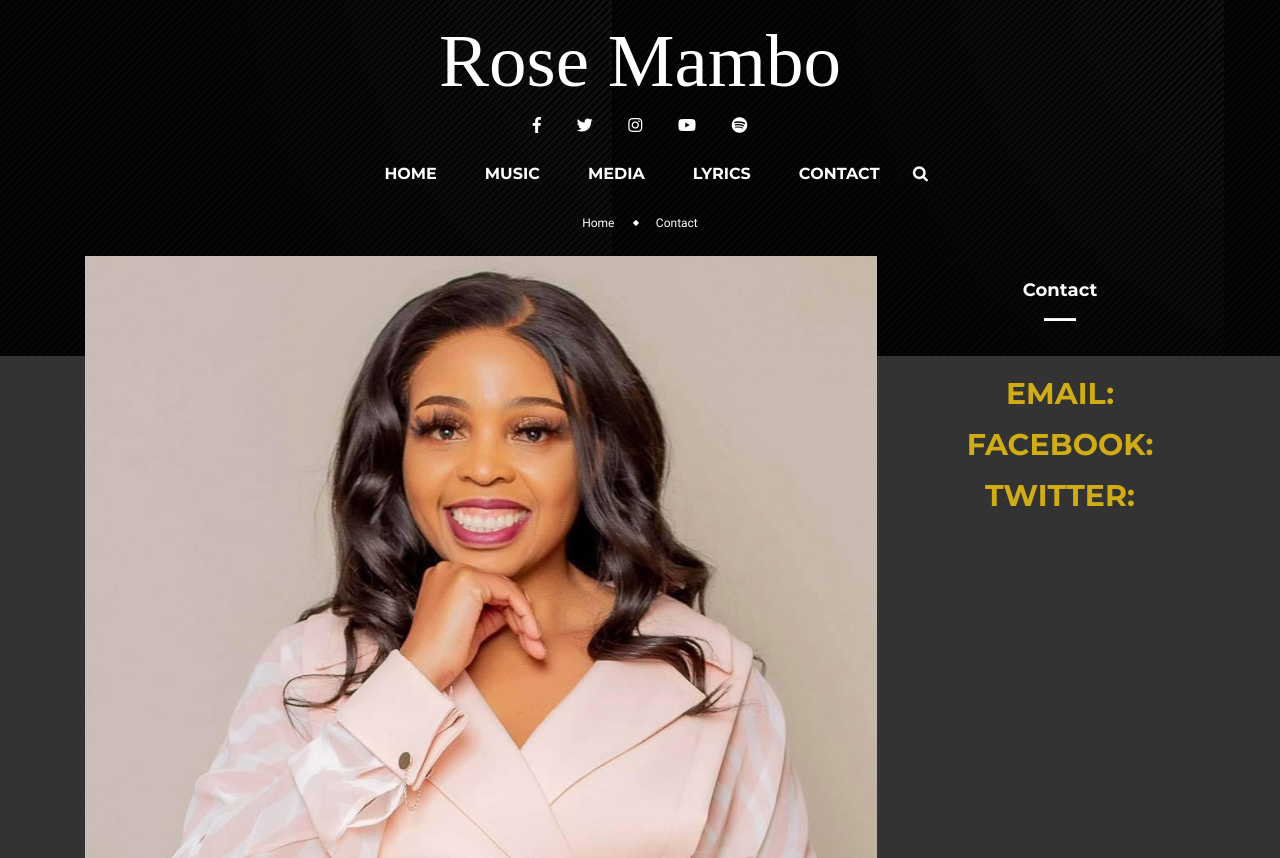
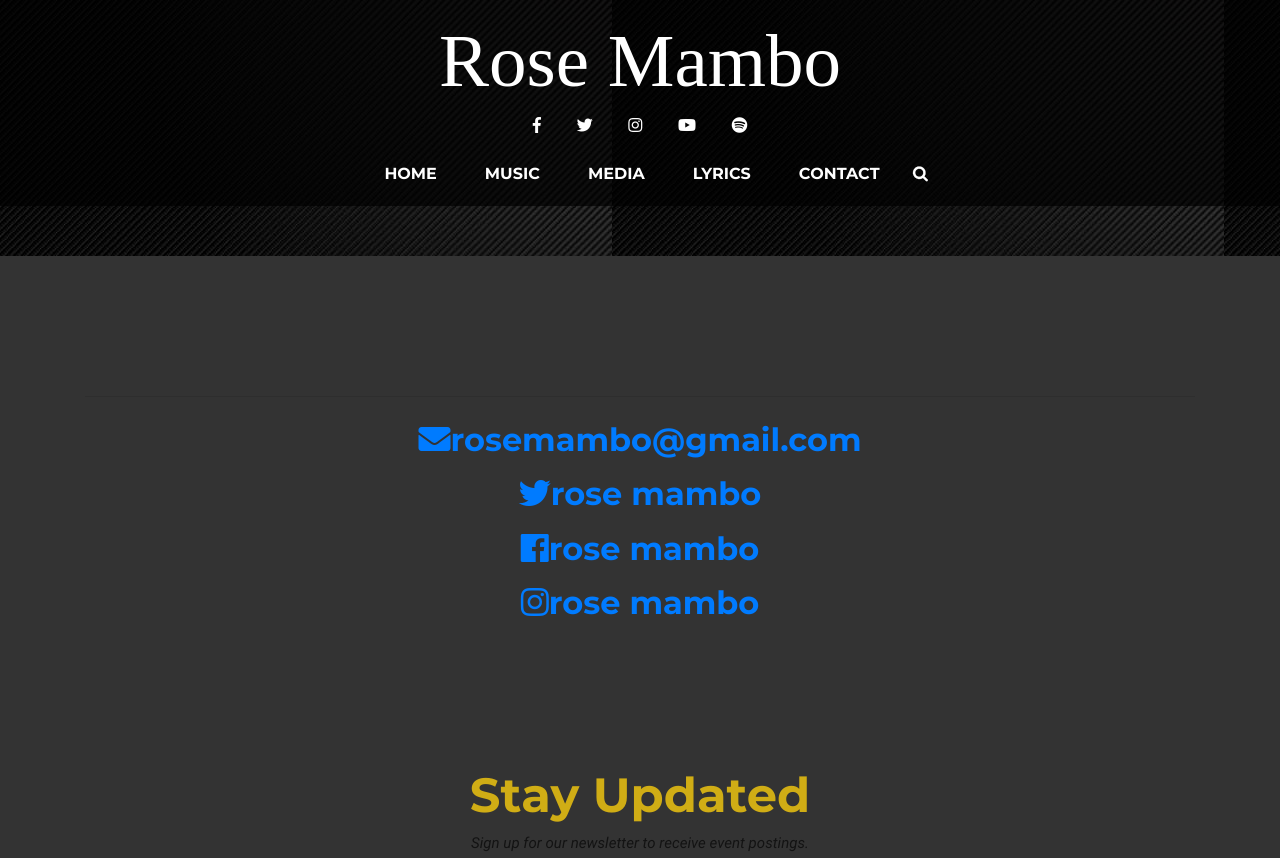
Before and after one commit to alois21/rosey, a plain HTML site: page contact.html in a window 1280 px wide. Shown: the top 858 px of the page. Drawn offline with Linux system fonts and the light colour scheme; a web font is replaced by a local one.

Commit message:
Update contact.html

```diff
--- a/contact.html
+++ b/contact.html
@@ -1,9 +1,3 @@
-<!--
-    /   site by Alois K  Musiiwa
-    / aloismusiiwa.epizy.com
-
-    -->
-
 <!--
     /   site by Alois K  Musiiwa
     / aloismusiiwa.epizy.com
@@ -14,18 +8,22 @@
 <html lang="en">
 
 <head>
-    <!-- Required meta tags -->
+
+
     <meta charset="utf-8">
     <meta name="viewport" content="width=device-width, initial-scale=1, shrink-to-fit=no">
     <link rel="stylesheet" href="https://use.fontawesome.com/releases/v5.7.2/css/all.css"
         integrity="sha384-fnmOCqbTlWIlj8LyTjo7mOUStjsKC4pOpQbqyi7RrhN7udi9RwhKkMHpvLbHG9Sr" crossorigin="anonymous">
     <link rel="stylesheet" href="assets/css/bootstrap.min.css">
     <link rel="stylesheet" href="assets/css/style.css">
+    <link rel="preconnect" href="https://fonts.googleapis.com">
+    <link rel="preconnect" href="https://fonts.gstatic.com" crossorigin>
+    <link href="https://fonts.googleapis.com/css2?family=Raleway:ital,wght@1,900&display=swap" rel="stylesheet">
 
     <title>Rose Mambo</title>
 </head>
 
-<body class="article-pg">
+<body>
     <header class="mt-0 pt-0">
         <div class="bg-cover clearfix pt-3">
             <h2 class="logo">Rose Mambo</h2>
@@ -66,7 +64,7 @@
                                 <a class="nav-link" href="index.html">HOME</a>
                             </li>
                             <li class="nav-item">
-                                <a class="nav-link" href="#">MUSIC</a>
+                                <a class="nav-link" href="music.html">MUSIC</a>
                             </li>
                             <li class="nav-item">
                                 <a class="nav-link" href="media.html">MEDIA</a>
@@ -93,97 +91,63 @@
                     </div>
                 </nav>
             </div>
-            <ul class="nav nav-fill mx-auto breadc pb-3">
-                <li class="nav-item">
-                    <a class="nav-link active" href="index.html">Home</a>
-                </li>
-                <li><img src="assets/images/star-shape.png" class="mt-2" alt=""></li>
-                <li class="nav-item">
-                    <a class="nav-link" href="#">Contact</a>
-                </li>
-            </ul>
         </div>
 
 
 
     </header>
-    <div class="container-fluid ar-content">
+
+    <div class="container-fluid video-player">
         <div class="container">
-            <div class="row">
-                <div class="col-lg-9 pr-5">
-                    <div class="card ar-img-over">
-                        <img class="card-img" src="assets/images/img1.JPG" alt="">
-                        <div class="card-img-overlay">
-                            <a href="#" class="d-flex align-items-center justify-content-center"><img
-                                    src="assets/images/full-screen.png" alt=""></a>
-                        </div>
-                    </div>
+
+            <hr>
 
 
 
+            <h2 style="text-align: center;">
+                <a class="nav-link" href="#" target="_blank"><i
+                    class="fas fa-envelope"></i>rosemambo@gmail.com</a>
 
 
+             </h2>
+             <h2 style="text-align: center;">
 
 
+                <a class="nav-link" href="#" target="_blank"><i
+                    class="fab fa-twitter"></i>rose mambo</a>
 
 
+             </h2>
+             <h2 style="text-align: center;">
 
+                <a class="nav-link" href="#" target="_blank"><i
+                    class="fab fa-facebook"></i>rose mambo</a>
 
+             </h2>
+             <h2 style="text-align: center;">
 
+                <a class="nav-link" href="#" target="_blank"><i
+                    class="fab fa-instagram"></i>rose mambo</a>
 
+             </h2>
 
-                </div>
-
-                <div class="col-lg-3 pl-0">
-
-                    <div class="sidebar">
-                        &nbsp;
-                        <h3 class="text-center text-white">Contact</h3>
-                        <hr class="bg-white" />
-                        &nbsp;&nbsp;&nbsp;
-                        <h2 style="text-align: center;">
-                            EMAIL:
-
-
-                         </h2>
-                         <h2 style="text-align: center;">
-
-                            FACEBOOK:
-
-
-                         </h2>
-                         <h2 style="text-align: center;">
-
-                            TWITTER:
-
-                         </h2>
-
-                    </div>
-                </div>
-
-
-
-
-            </div>
         </div>
     </div>
 
 
 
 
-
-
-
     <div class="container-fluid jumbotron-fluid stay mt-5 pt-5 pb-5">
         <h2 class="text-center">Stay Updated</h2>
-        <p class="text-center mt-2">Sign up for our newsletter to receive the latest news and event postings.</p>
+        <p class="text-center mt-2">Sign up for our newsletter to receive event postings.</p>
         <div class="input-group mt-4 mx-auto" style="max-width: 640px">
-            <input type="email" class="form-control" placeholder="YOUR EMAIL ADDRESS">
+            <input type="email"style="border: 1px solid #e6be11e0;background:#777777;" class="form-control" placeholder="YOUR EMAIL ADDRESS">
             <div class="">
                 <button class="btn btn-success ml-2" type="submit">SIGN UP</button>
             </div>
         </div>
     </div>
+
     <footer class="container-fluid pt-5">
         <div class="container">
             <h2 class="logo text-center">Rose Mambo</h2>
@@ -214,8 +178,7 @@
             </nav>
         </div>
         <div class="copyright mt-4">
-            <p class="text-center">&copy; 2021 <a href="#" class="text-white">Rose Mambo</a>. All Rights Reserved.
-            </p>
+            <p class="text-center">&copy; 2021 <a href="#" class="text-white">Rose Mambo</a>. All Rights Reserved.</p>
         </div>
     </footer>
 
```
